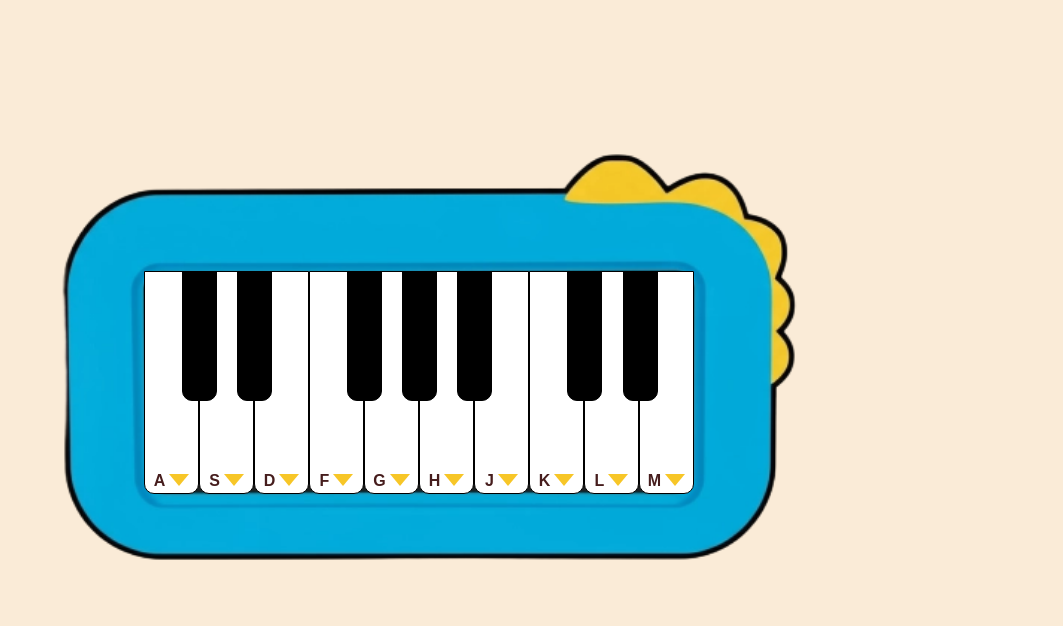
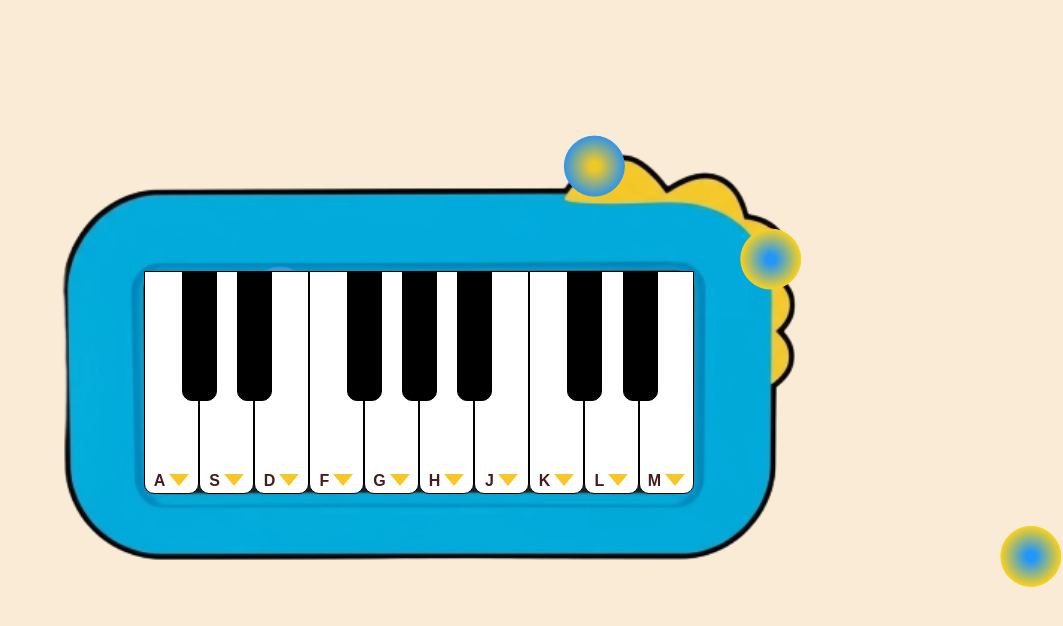
Before and after one commit to romanova7410020/rsschool-projects, a plain HTML site: page virtual-musical-kit/index.html in a window 1280 px wide. Shown: the part 130-756 px from the top of the page, without its empty margins (217-1280 px from the left). Drawn offline with Linux system fonts and the light colour scheme.

Commit message:
fix: add canvas with some circles

```diff
--- a/virtual-musical-kit/index.js
+++ b/virtual-musical-kit/index.js
@@ -122,7 +122,8 @@ keyWhiteClasses.forEach(className => {
 
    keyDiv.addEventListener('mouseleave', () =>{
     keyDiv.style.background = 'white';
-
+    sound.pause();
+    sound.currentTime = 0;
   });
   });
 });
@@ -159,3 +160,118 @@ if (keyWhiteClasses.includes(className)) {
     }
   }
 });
+
+const canvas = document.createElement('canvas');
+canvas.classList.add('canvas');
+document.body.appendChild(canvas);
+
+const dpr = window.devicePixelRatio || 1;
+const rect = canvas.getBoundingClientRect();
+canvas.width = rect.width * dpr;
+canvas.height = rect.height * dpr;
+const ctx = canvas.getContext('2d');
+
+const canvasWrap = createElement({
+  classes: ['canvas__wrap'],
+  tag: 'section',
+  parent: canvas,
+});
+
+let mouse = {
+   x: undefined,
+   y: undefined,
+}
+let maxRadius = 100;
+let minRadius = 30;
+
+window.addEventListener('mousemove', function(event) {
+  mouse.x = (event.clientX - rect.left) * (canvas.width / rect.width);
+  mouse.y = ( event.clientY - rect.top) * (canvas.height / rect.height);
+})
+
+function Circle(x, y, dx, dy, radius, type) {
+  this.x = x;
+  this.y = y;
+  this.dx = dx;
+  this.dy = dy;
+  this.radius = radius;
+  this.type = type;
+
+  this.draw = function() {
+    ctx.beginPath();
+    ctx.arc(this.x, this.y, this.radius, 0, Math.PI * 2, false);
+
+     let grad;
+    if (this.type === 1) {
+      grad = ctx.createRadialGradient(this.x, this.y, 5, this.x, this.y, this.radius);
+      grad.addColorStop(0, 'rgb(35, 151, 247)');
+      grad.addColorStop(1, 'rgb(248, 208, 30)');
+    } else if (this.type === 2) {
+      grad = ctx.createRadialGradient(this.x, this.y, 5, this.x, this.y, this.radius);
+      grad.addColorStop(0, 'rgb(236, 200, 40)');
+      grad.addColorStop(1, 'rgb(50, 149, 230)');
+    }
+
+    ctx.fillStyle = grad;
+    ctx.fill();
+    ctx.strokeStyle = this.type === 1 ? 'rgb(248, 208, 30)' : 'rgb(50, 149, 230)';
+    ctx.lineWidth = 1;
+    ctx.stroke();
+  }
+
+  this.update = function() {
+    if (this.x + this.radius > canvas.width /dpr ||
+        this.x - this.radius < 0) {
+        this.dx = - this.dx;
+  }
+  if (this.y + this.radius > canvas.height / dpr ||
+      this.y - this.radius < 0) {
+      this.dy = - this.dy;
+  }
+    this.x += this.dx;
+    this.y += this.dy;
+
+    if (
+  mouse.x - this.x < 50 && mouse.x - this.x > -50 &&
+  mouse.y - this.y < 50 && mouse.y - this.y > -50
+) {
+  if (this.radius < maxRadius) {
+    this.radius += 1;
+  }
+} else {
+  if (this.radius > minRadius) {
+    this.radius -= 1;
+  }
+}
+
+    this.draw();
+  }
+
+}
+let circleArray = [];
+
+for (let i = 0; i < 4; i++) {
+  let radius = 30;
+  let x = Math.random() * (canvas.width / dpr - radius * 2) + radius;
+  let dx = (Math.random() - 0.5) * 8;
+  let y = Math.random() * (canvas.height / dpr - radius * 2) + radius;
+  let dy = (Math.random() - 0.5) * 8;
+  let type = i % 2 === 0 ? 1 : 2;
+  circleArray.push(new Circle(x, y, dx,dy,radius, type));
+}
+
+
+
+
+function animate() {
+  requestAnimationFrame(animate);
+  ctx.clearRect(0,0,canvas.width, canvas.height);
+
+
+  for( let i = 0; i < circleArray.length; i++) {
+    circleArray[i].update();
+  }
+
+}
+
+animate();
--- a/virtual-musical-kit/style.css
+++ b/virtual-musical-kit/style.css
@@ -115,3 +115,26 @@ margin-left: -355px;
   text-align: center;
   color: #461d1d;
 }
+
+.canvas__wrap{
+  position: absolute;
+  top: 0;
+  left: 0;
+  width: 100vw;
+  height: 100vh;
+  display: flex;
+  justify-content: center;
+  align-items: center;
+  z-index: 2;
+  pointer-events: none;
+}
+canvas {
+  display: block;
+  position: absolute;
+  top: 0;
+  left: 0;
+  width: 100vw;
+  height: 100vh;
+  z-index: 0;
+  pointer-events: none;
+}
```
